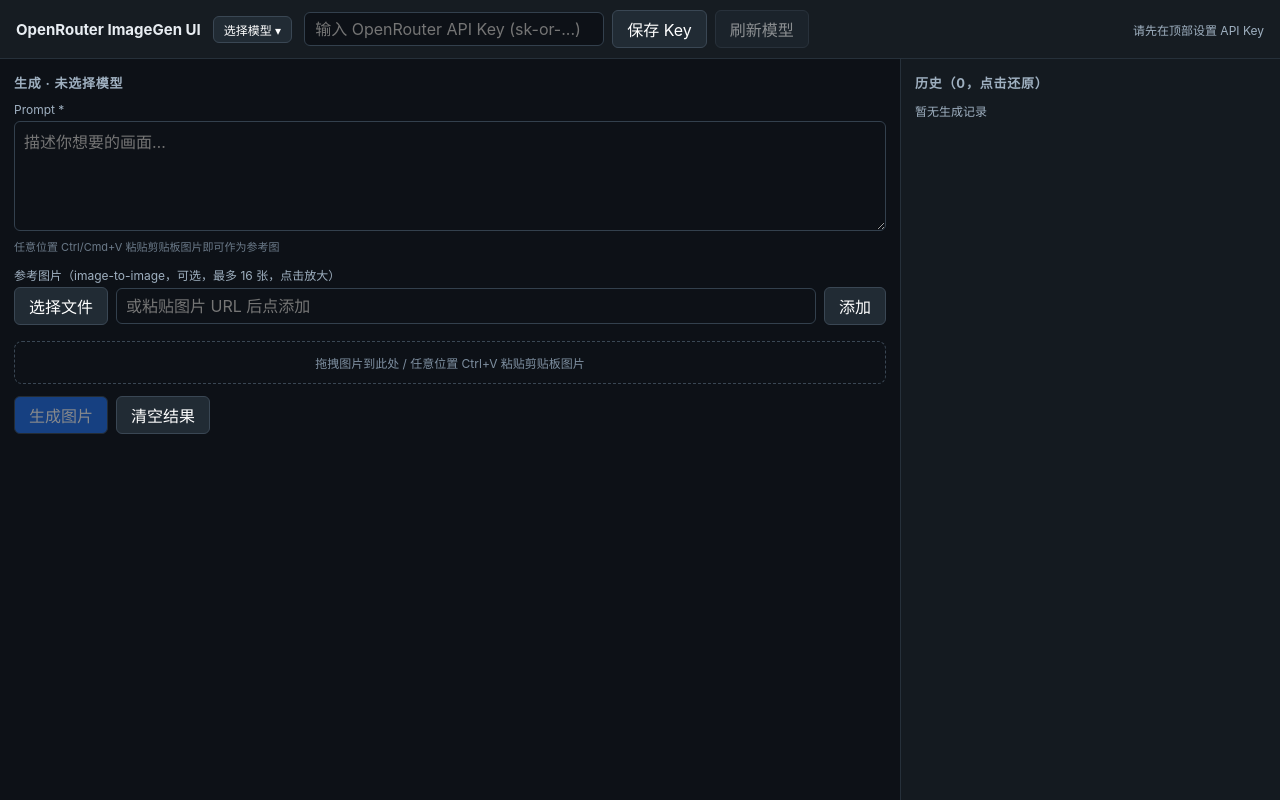
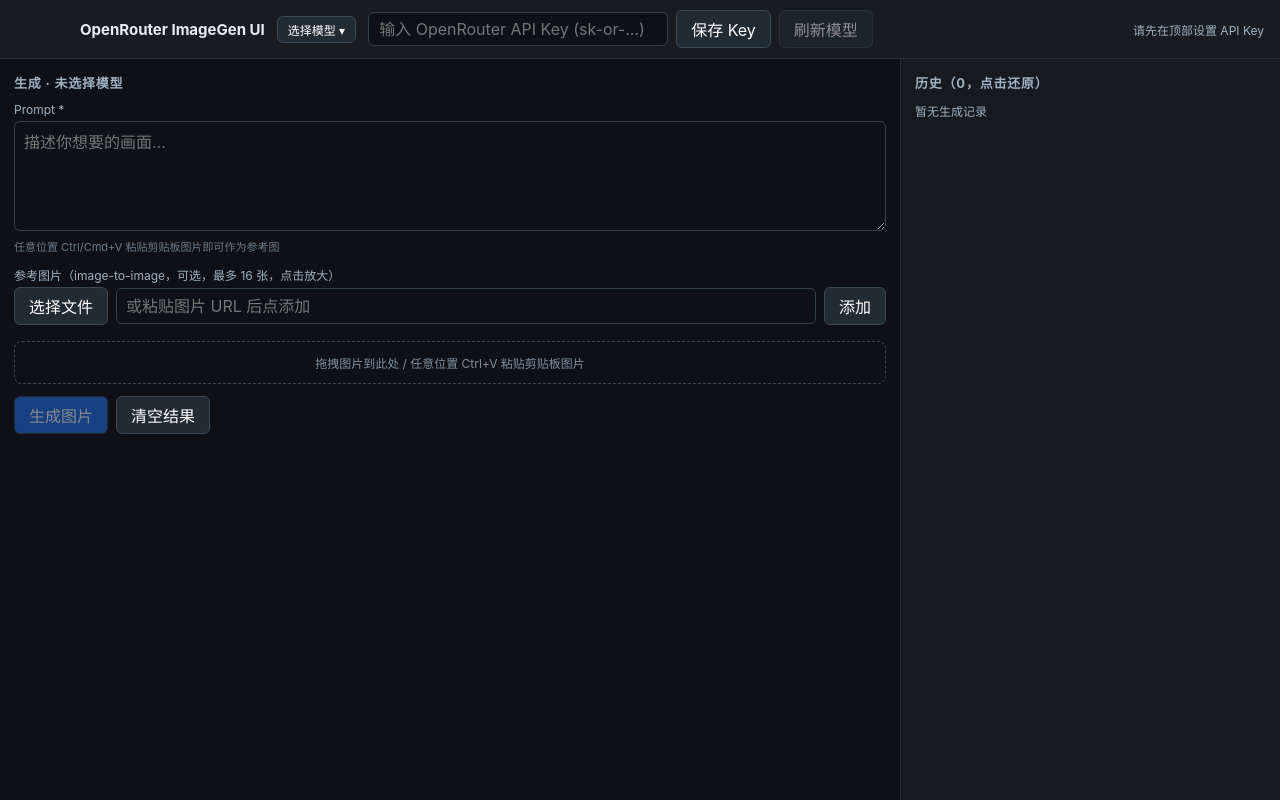
Before and after one commit to zlind0/openrouter-image-generation-ui, a Vue app: page / in a window 1280 px wide. Built offline with nearby package versions, Linux system fonts and the light colour scheme.

Commit message:
improve traffic light ui

```diff
--- a/electron/main.js
+++ b/electron/main.js
@@ -12,6 +12,11 @@
     minHeight: 700,
     title: 'OpenRouter ImageGen UI',
     icon: path.join(__dirname, '../build/icon.png'),
+    backgroundColor: '#161c22',
+    // macOS：隐藏原生白色标题栏，红绿灯直接嵌进应用顶栏
+    ...(process.platform === 'darwin'
+      ? { titleBarStyle: 'hidden', trafficLightPosition: { x: 12, y: 19 } }
+      : {}),
     webPreferences: {
       preload: path.join(__dirname, 'preload.js'),
       contextIsolation: true,
--- a/src/style.css
+++ b/src/style.css
@@ -3,7 +3,9 @@
 body { margin: 0; background: #101418; color: #e8edf2; }
 button, input, select, textarea { font: inherit; }
 .app { display: flex; flex-direction: column; height: 100vh; }
-.topbar { display: flex; gap: 12px; align-items: center; padding: 10px 16px; border-bottom: 1px solid #26303a; background: #161c22; }
+.topbar { display: flex; gap: 12px; align-items: center; padding: 10px 16px 10px 80px; border-bottom: 1px solid #26303a; background: #161c22; -webkit-app-region: drag; user-select: none; }
+/* 可交互控件退出拖拽区，否则点不了 */
+.topbar button, .topbar input, .topbar select, .topbar .model-menu { -webkit-app-region: no-drag; }
 .topbar h1 { font-size: 15px; margin: 0; white-space: nowrap; }
 .topbar .spacer { flex: 1; }
 .keybox { display: flex; gap: 8px; align-items: center; }
```
